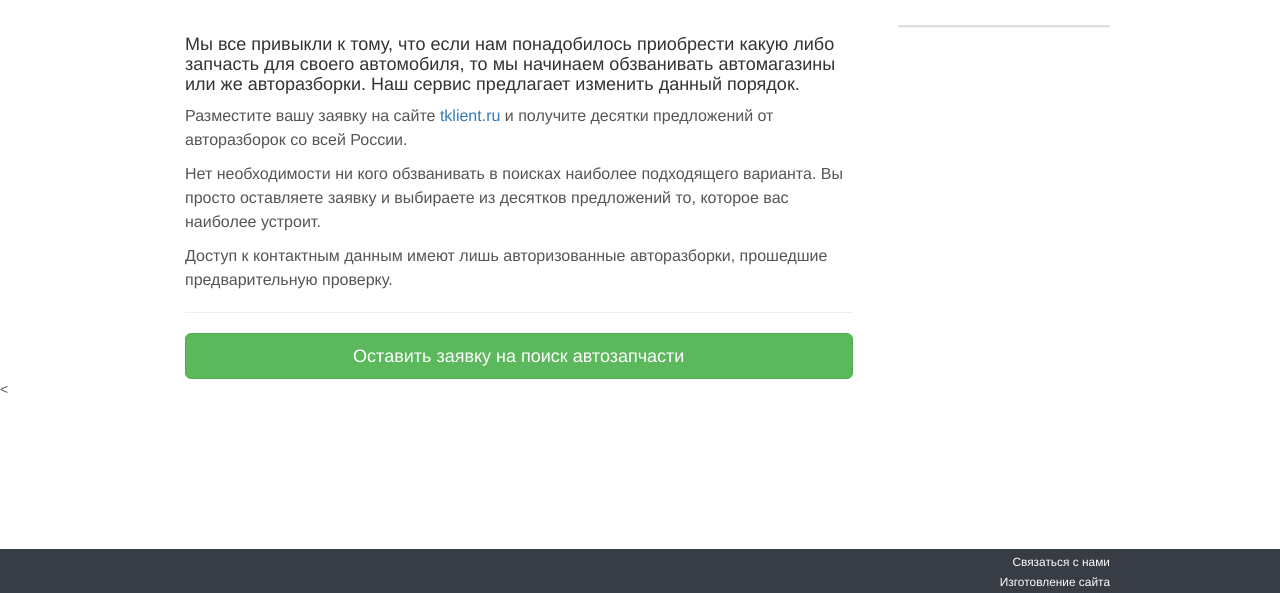
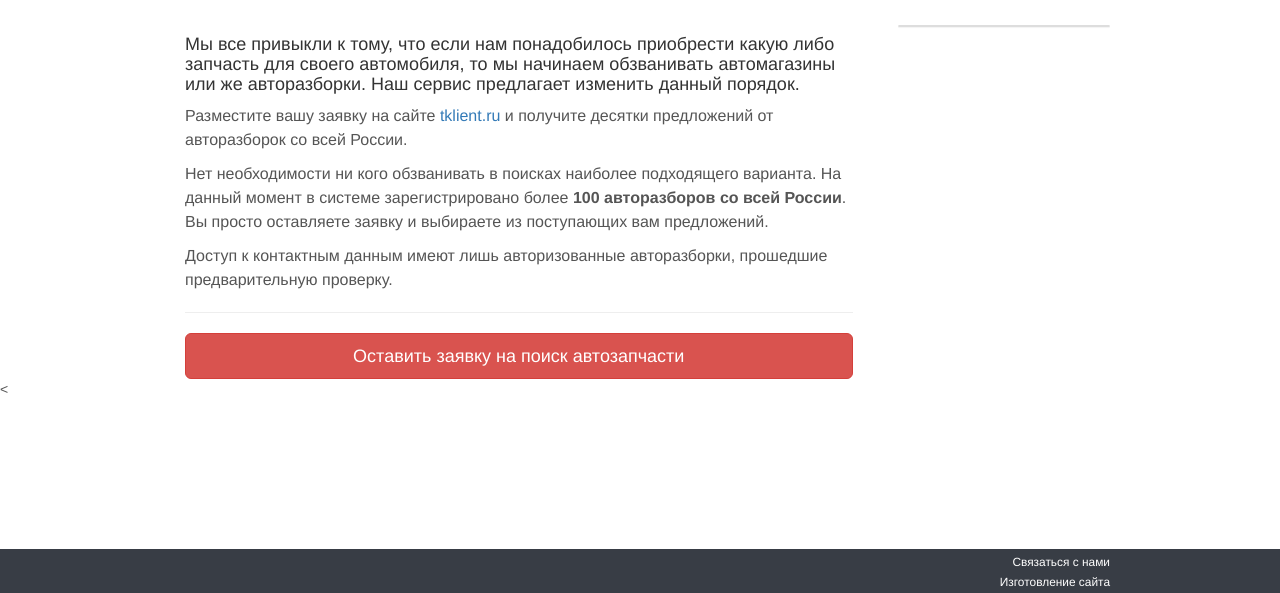
Before and after one commit to pinicilin2006/service1, a CodeIgniter app: page /database/main/about in a window 1280 px wide. Shown: the part 207-800 px from the top of the page. Run offline with CodeIgniter, Linux system fonts and the light colour scheme; data comes from the database, SQL or seed files in the repository; tables that the repository leaves empty or names only in its code hold one stand-in row (values such as "Sample post"); some libraries are stand-ins or nearby versions.

Commit message:
Изменил текст в описание сервиса

```diff
--- a/application/views/about_page.php
+++ b/application/views/about_page.php
@@ -41,10 +41,10 @@ defined('BASEPATH') OR exit('No direct script access allowed');
               <h3>Ежедневно сотни клиентов оставляют свои заявки и только десятки авторизованных авторазборов имеют доступ к ним.</h3>        -->
               <h4>Мы все привыкли к тому, что если нам понадобилось приобрести какую либо запчасть для своего автомобиля, то мы начинаем обзванивать автомагазины или же авторазборки. Наш сервис предлагает изменить данный порядок.</h4>
               <p>Разместите вашу заявку на сайте <a href="/">tklient.ru</a> и получите десятки предложений от авторазборок со всей России.</p>
-              <p>Нет необходимости ни кого обзванивать в поисках наиболее подходящего варианта. Вы просто оставляете заявку и выбираете из десятков предложений то, которое вас наиболее устроит.</p>
+              <p>Нет необходимости ни кого обзванивать в поисках наиболее подходящего варианта. На данный момент в системе зарегистрировано более <b>100 авторазборов со всей России</b>. Вы просто оставляете заявку и выбираете из поступающих вам предложений.</p>
               <p>Доступ к контактным данным имеют лишь авторизованные авторазборки, прошедшие предварительную проверку.</p>
               <hr>
-              <a href="/main/request" class="btn btn-success btn-lg btn-block">Оставить заявку на поиск автозапчасти</a>
+              <a href="/main/request" class="btn btn-danger btn-lg btn-block">Оставить заявку на поиск автозапчасти</a>
             </div>
 
 
```
